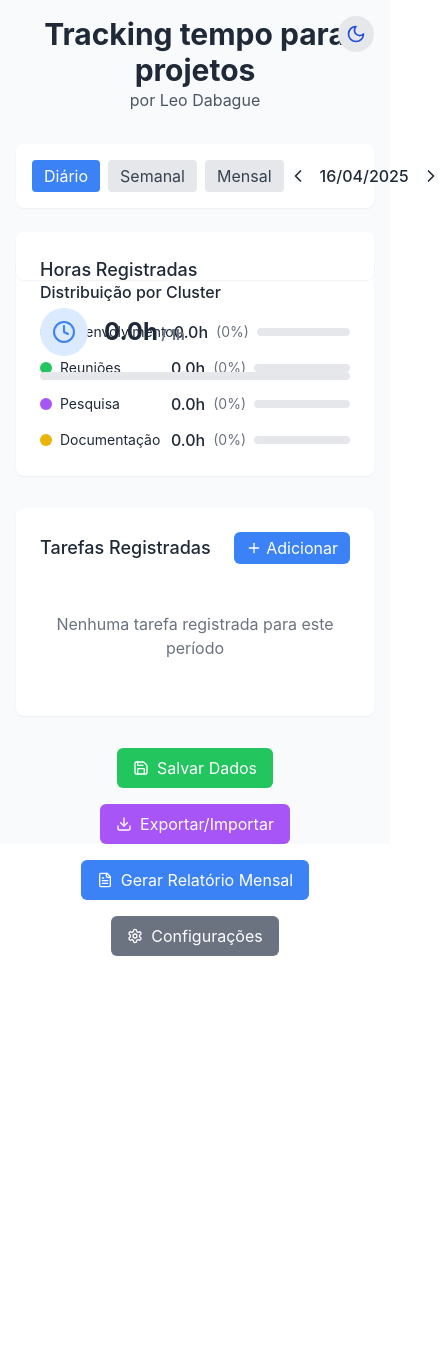
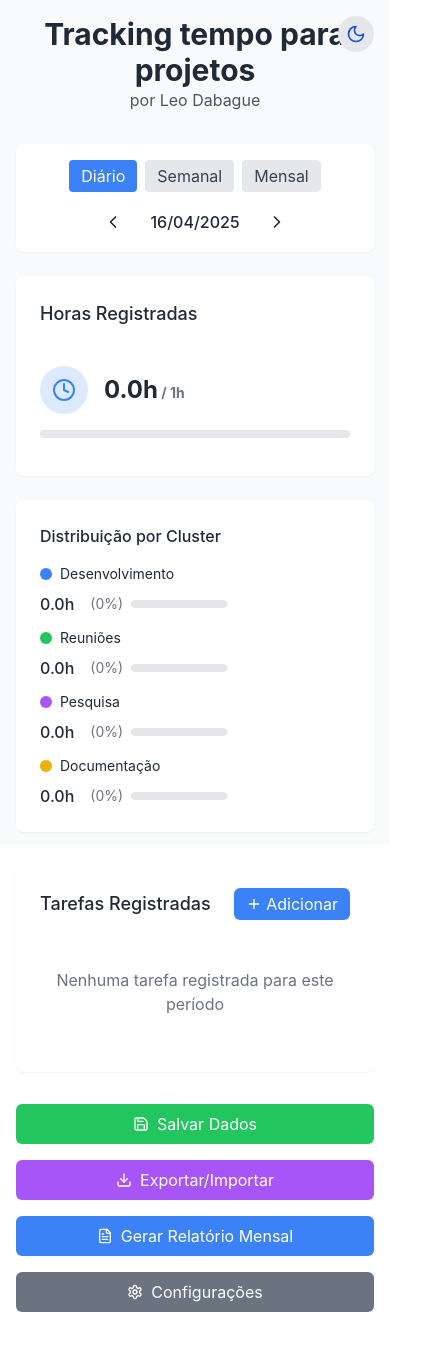
Before and after one commit to leodabague/trackerly, a React (Create React App) app: page / in a window 390 px wide. Shown: the top 1350 px of the page, 445 px wide, since content can reach past the window. Before the commit the page ends 1004 px from the top, so only its background shows below. Built offline with nearby package versions, Linux system fonts and the light colour scheme.

Commit message:
correcao de responsividade

```diff
--- a/src/App.js
+++ b/src/App.js
@@ -495,8 +495,8 @@ const App = () => {
         </header>
 
         {/* Navegação e Seleção de Visualização */}
-        <div className={`flex justify-between items-center mb-6 ${darkMode ? 'bg-gray-800' : 'bg-white'} p-4 rounded-lg shadow-sm`}>
-          <div className="flex gap-2">
+        <div className={`flex flex-col sm:flex-row justify-between items-center mb-6 ${darkMode ? 'bg-gray-800' : 'bg-white'} p-4 rounded-lg shadow-sm gap-4`}>
+          <div className="flex gap-2 w-full sm:w-auto justify-center">
             <button
               onClick={() => {
                 setView('diario');
@@ -532,11 +532,11 @@ const App = () => {
             </button>
           </div>
 
-          <div className="flex items-center gap-2">
+          <div className="flex items-center gap-2 w-full sm:w-auto justify-center">
             <button onClick={() => navegarData(-1)} className={`p-1 rounded ${darkMode ? 'hover:bg-gray-700' : 'hover:bg-gray-200'}`}>
               <ChevronLeft size={20} />
             </button>
-            <span className="font-medium">{formatarPeriodo()}</span>
+            <span className="font-medium min-w-[120px] text-center">{formatarPeriodo()}</span>
             <button onClick={() => navegarData(1)} className={`p-1 rounded ${darkMode ? 'hover:bg-gray-700' : 'hover:bg-gray-200'}`}>
               <ChevronRight size={20} />
             </button>
@@ -544,8 +544,8 @@ const App = () => {
         </div>
 
         {/* Resumo de Horas */}
-        <div className="grid grid-cols-1 md:grid-cols-2 gap-6 mb-8">
-          <div className="h-full perspective-1000">
+        <div className="grid grid-cols-1 lg:grid-cols-2 gap-6 mb-8">
+          <div className="h-full min-h-[200px] perspective-1000">
             <div
               className={`relative w-full h-full transition-transform duration-500 transform-style-preserve-3d ${
                 isFlipped ? 'rotate-y-180' : ''
@@ -658,7 +658,7 @@ const App = () => {
             </div>
           </div>
 
-          <div className={`${darkMode ? 'bg-gray-800' : 'bg-white'} p-6 rounded-lg shadow-sm`}>
+          <div className={`${darkMode ? 'bg-gray-800' : 'bg-white'} p-6 rounded-lg shadow-sm min-h-[200px]`}>
             <div className="flex justify-between items-center mb-4">
               <h3 className="font-medium">Distribuição por Cluster</h3>
             </div>
@@ -670,16 +670,20 @@ const App = () => {
                 const porcentagem = totalHoras > 0 ? ((dadosGrafico[cluster] || 0) / totalHoras * 100).toFixed(1) : 0;
 
                 return (
-                  <div key={cluster} className="flex items-center">
+                  <div key={cluster} className="flex items-center flex-wrap gap-2">
+                    <div className="flex items-center min-w-[150px] flex-1">
                       <div className={`w-3 h-3 rounded-full mr-2 ${clusterColors[cluster]}`}></div>
-                    <span className={`flex-1 text-sm ${darkMode ? 'text-gray-300' : ''}`}>{cluster}</span>
+                      <span className={`text-sm ${darkMode ? 'text-gray-300' : ''}`}>{cluster}</span>
+                    </div>
+                    <div className="flex items-center gap-2">
                       <span className="font-medium mr-2">{horasCluster}h</span>
                       <span className={`text-sm ${darkMode ? 'text-gray-400' : 'text-gray-500'}`}>({porcentagem}%)</span>
-                    <div className="ml-2 w-24 bg-gray-200 rounded-full h-2">
+                      <div className="w-24 bg-gray-200 rounded-full h-2">
                         <div
                           className={`h-2 rounded-full ${clusterColors[cluster]}`}
                           style={{ width: `${(dadosGrafico[cluster] || 0) / maxValor * 100}%` }}
                         ></div>
+                      </div>
                     </div>
                   </div>
                 );
@@ -835,7 +839,7 @@ const App = () => {
         <div className="flex flex-wrap justify-center gap-4 mb-8">
           <button
             onClick={salvarDados}
-            className="px-4 py-2 bg-green-500 text-white rounded-md flex items-center gap-2"
+            className="px-4 py-2 bg-green-500 text-white rounded-md flex items-center gap-2 w-full sm:w-auto justify-center"
           >
             <Save size={16} />
             Salvar Dados
@@ -843,7 +847,7 @@ const App = () => {
 
           <button
             onClick={() => setShowExportModal(true)}
-            className="px-4 py-2 bg-purple-500 text-white rounded-md flex items-center gap-2"
+            className="px-4 py-2 bg-purple-500 text-white rounded-md flex items-center gap-2 w-full sm:w-auto justify-center"
           >
             <Download size={16} />
             Exportar/Importar
@@ -851,7 +855,7 @@ const App = () => {
 
           <button
             onClick={() => setShowEmailModal(true)}
-            className="px-4 py-2 bg-blue-500 text-white rounded-md flex items-center gap-2"
+            className="px-4 py-2 bg-blue-500 text-white rounded-md flex items-center gap-2 w-full sm:w-auto justify-center"
           >
             <FileText size={16} />
             Gerar Relatório Mensal
@@ -859,7 +863,7 @@ const App = () => {
 
           <button
             onClick={() => setShowConfigModal(true)}
-            className="px-4 py-2 bg-gray-500 text-white rounded-md flex items-center gap-2"
+            className="px-4 py-2 bg-gray-500 text-white rounded-md flex items-center gap-2 w-full sm:w-auto justify-center"
           >
             <Settings size={16} />
             Configurações
```
Lines whose indentation alone changed are shown as unchanged.
